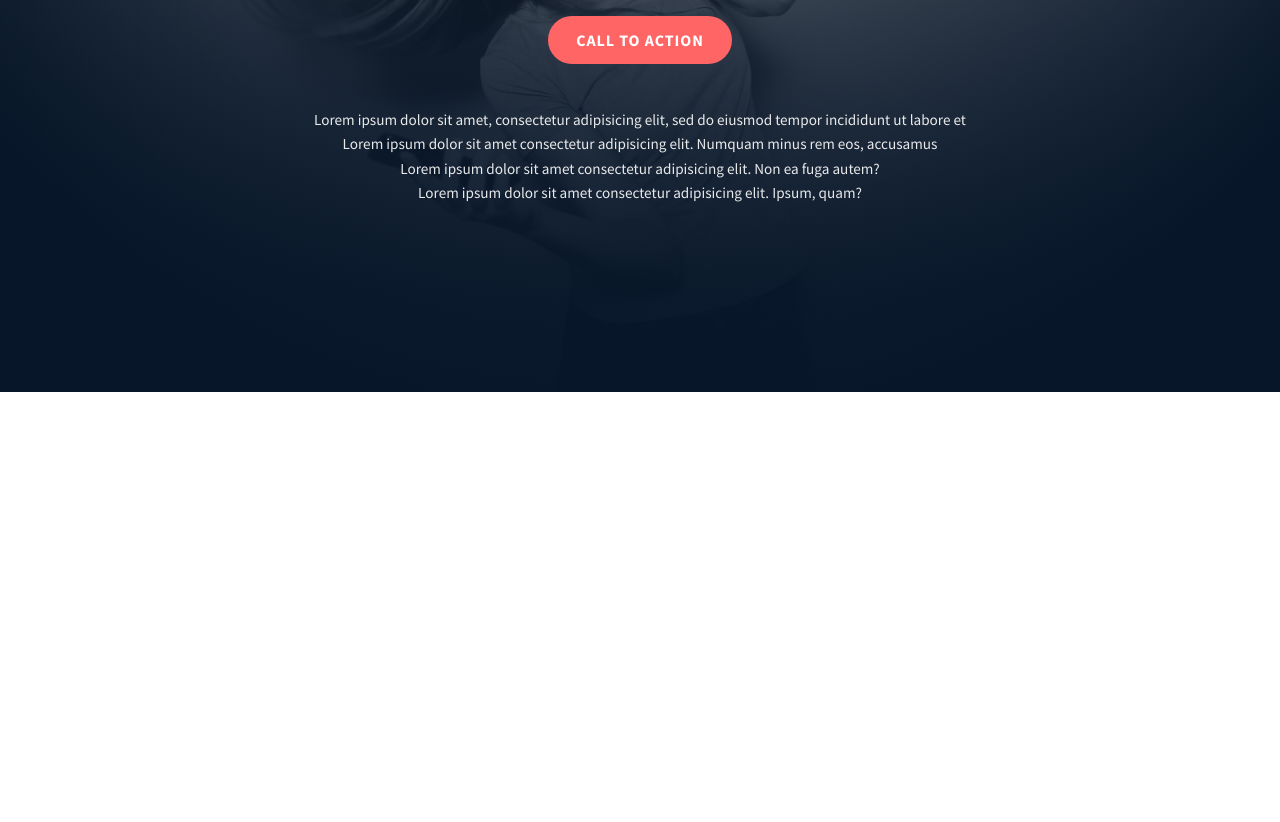
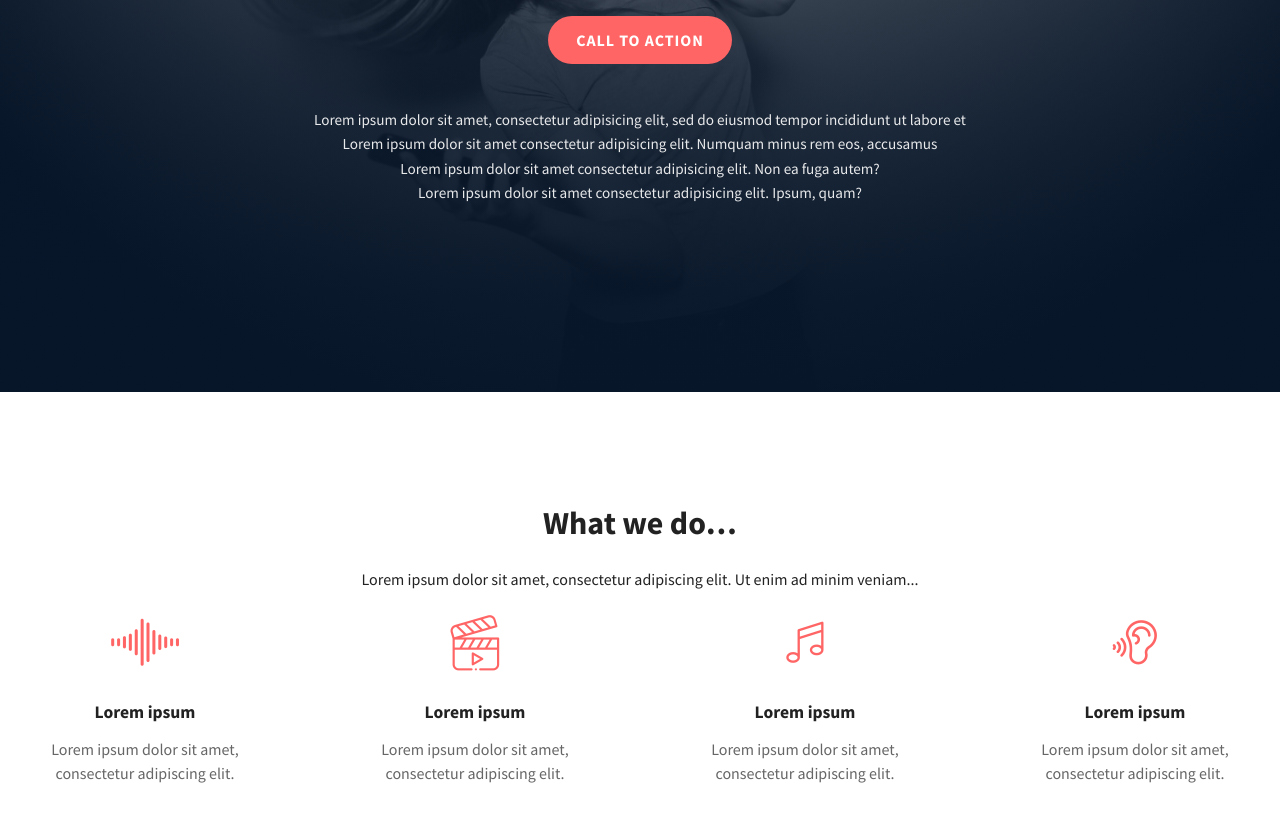
Before and after one commit to Chermoh87/alx_html_css, a plain HTML site: page headphones/1-index.html in a window 1280 px wide. Shown: the part 248-1070 px from the top of the page. Before the commit the page ends 800 px from the top, so only its background shows below. Drawn offline with Linux system fonts and the light colour scheme.

Commit message:
fixed holberton school icons

```diff
--- a/headphones/1-index.html
+++ b/headphones/1-index.html
@@ -9,7 +9,7 @@
   <link href="https://fonts.googleapis.com/css2?family=Source+Sans+Pro:wght@300;400;600;700&display=swap" rel="stylesheet">
   <link rel="shortcut icon" href="/images/favicon.ico" type="image/x-icon">
 
-  <link rel="stylesheet" href="0-styles.css">
+  <link rel="stylesheet" href="1-styles.css">
 </head>
 <body>
 
@@ -52,6 +52,41 @@
     </section>
   </main>
 
+  <!---- WHAT WE DO SECTION ---->
+<section class="what-we-do">
+  <h2>What we do…</h2>
+  <p class="intro-text">
+    Lorem ipsum dolor sit amet, consectetur adipiscing elit. Ut enim ad minim veniam...
+  </p>
+
+  <div class="services">
+
+    <div class="service">
+      <span class="icon holberton_school-icon-ic_sound"></span>
+      <h3>Lorem ipsum</h3>
+      <p>Lorem ipsum dolor sit amet, consectetur adipiscing elit.</p>
+    </div>
+
+    <div class="service">
+      <span class="icon holberton_school-icon-ic_video"></span>
+      <h3>Lorem ipsum</h3>
+      <p>Lorem ipsum dolor sit amet, consectetur adipiscing elit.</p>
+    </div>
+
+    <div class="service">
+      <span class="icon holberton_school-icon-ic_music"></span>
+      <h3>Lorem ipsum</h3>
+      <p>Lorem ipsum dolor sit amet, consectetur adipiscing elit.</p>
+    </div>
+
+    <div class="service">
+      <span class="icon holberton_school-icon-ic_hearing"></span>
+      <h3>Lorem ipsum</h3>
+      <p>Lorem ipsum dolor sit amet, consectetur adipiscing elit.</p>
+    </div>
+
+  </div>
+</section>
 
 </body>
 </html>
--- a/headphones/1-styles.css
+++ b/headphones/1-styles.css
@@ -1,3 +1,24 @@
+@import url(/fonts/holberton_school-icon/style.css);
+
+@font-face {
+  font-family: 'holberton_school-icon';
+  src: url('../fonts/holberton_school-icon/fonts/holberton_school-icon.woff') format('woff'),
+       url('../fonts/holberton_school-icon/fonts/holberton_school-icon.ttf') format('truetype'),
+       url('../fonts/holberton_school-icon/fonts/holberton_school-icon.svg') format('svg');
+  font-weight: normal;
+  font-style: normal;
+}
+
+
+.icon {
+  font-family: 'holberton_school-icon';
+  font-size: 72px;
+  color: #FF6565;
+  display: block;
+  margin: 0 auto 20px;
+}
+
+
 /* 0-styles.css — Task 1: Header + Hero */
 :root{
   --primary: #FF6565;
@@ -147,6 +168,7 @@ body{
   filter: none;
 }
 
+
 /*---- Mobile (≤480px) ----*/
 @media (max-width: 480px) {
   .hero {
@@ -171,5 +193,43 @@ body{
     width: 94%;
   }
 
-  .header-inner { padding: 0; }
+  .header-inner { padding: 0;
+ }
+
+ .services {
+    grid-template-columns: 1fr;
+    gap: 50px;
+  }
+
+  .holberton {
+    font-size: 60px;
+  }
 }
+
+/* WHAT WE DO SECTION */
+.what-we-do {
+  padding: 80px 0;
+  text-align: center;
+}
+
+.what-we-do h2 {
+  font-size: 2rem;
+  margin-bottom: 20px;
+}
+
+.services {
+  display: grid;
+  grid-template-columns: repeat(4, 1fr);
+  gap: 40px;
+}
+
+.service h3 {
+  margin-bottom: 12px;
+  font-size: 1.1rem;
+}
+
+.service p {
+  color: #666;
+  max-width: 240px;
+  margin: 0 auto;
+}
```
